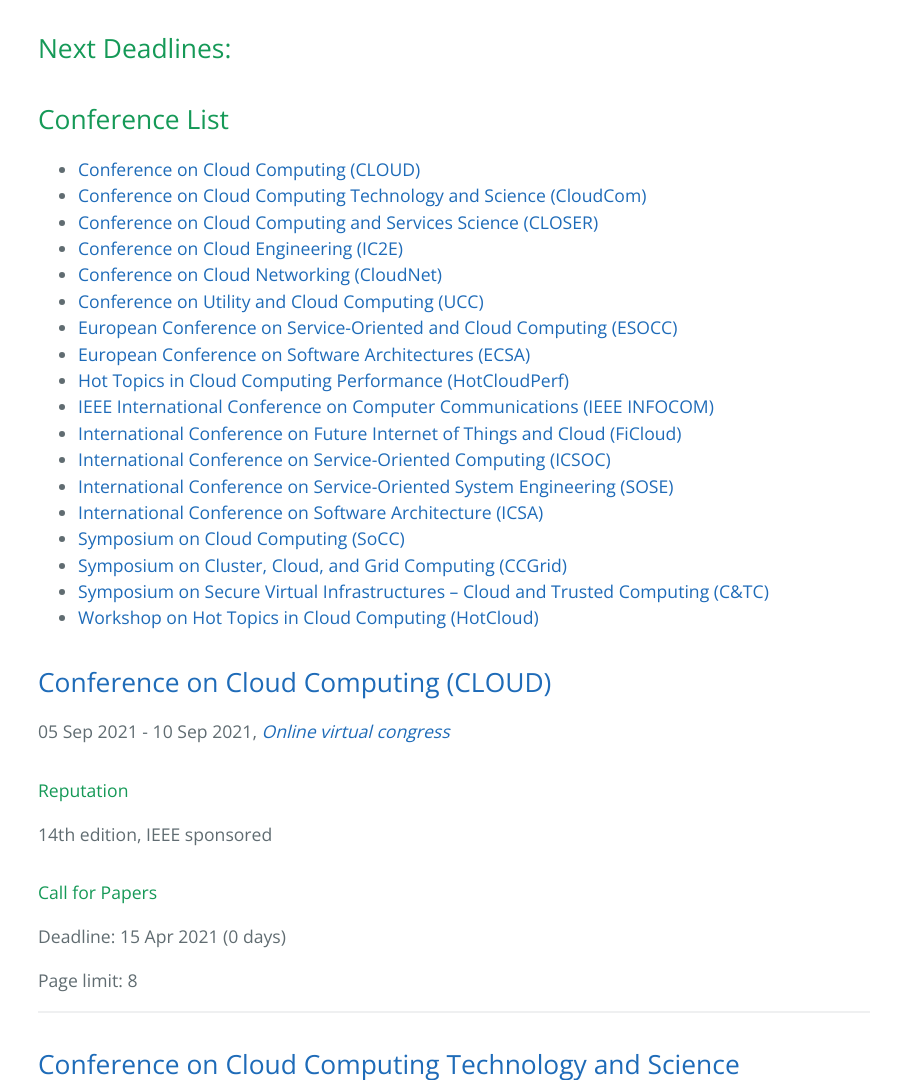
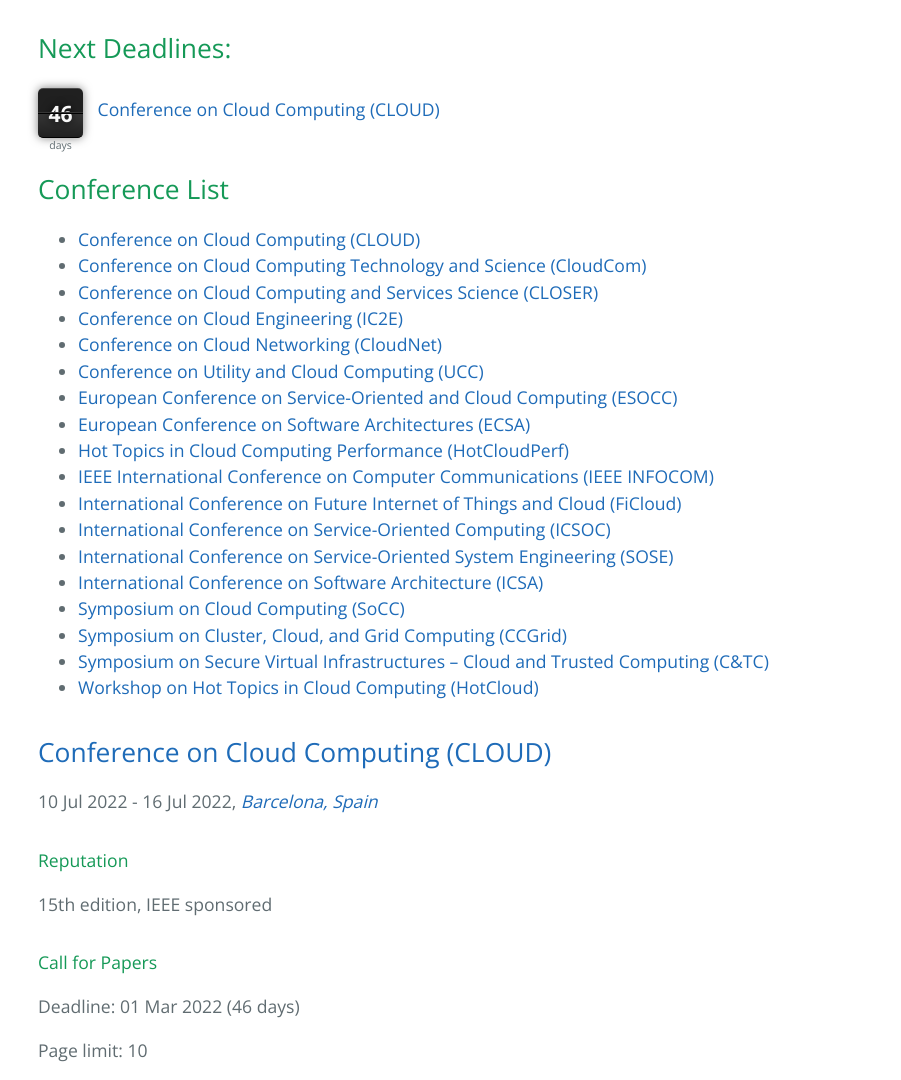
Before and after one commit to stefan-kolb/cloud-conferences, a Jekyll site: the page built from index.html, in a window 1280 px wide and 1400 px high. Shown: the part 320-1400 px from the top of the window, without its empty margins (186-1087 px from the left). Built offline with Jekyll 4.4.1, drawn with Linux system fonts in a browser that asks for light colours; nearby versions of some CDN libraries.

Commit message:
updated cloud 2022

```diff
--- a/_data/conferences.yml
+++ b/_data/conferences.yml
@@ -1,19 +1,19 @@
 - name: Conference on Cloud Computing
   abbrv: CLOUD
-  url: https://conferences.computer.org/cloud/2021/
-  edition: 14
+  url: https://conferences.computer.org/cloud/2022/
+  edition: 15
   organization: IEEE
-  deadline: "2021-04-15"
-  date_from: "2021-09-05"
-  date_to: "2021-09-10"
-  location: "Online virtual congress"
+  deadline: "2022-03-01"
+  date_from: "2022-07-10"
+  date_to: "2022-07-16"
+  location: "Barcelona, Spain"
   acceptance:
     - 2015: 15
     - 2014: 19
     - 2013: 17
     - 2012: 17
     - 2011: 18
-  page_limit: 8
+  page_limit: 10
 
 - name: Conference on Cloud Computing and Services Science
   abbrv: CLOSER
```
